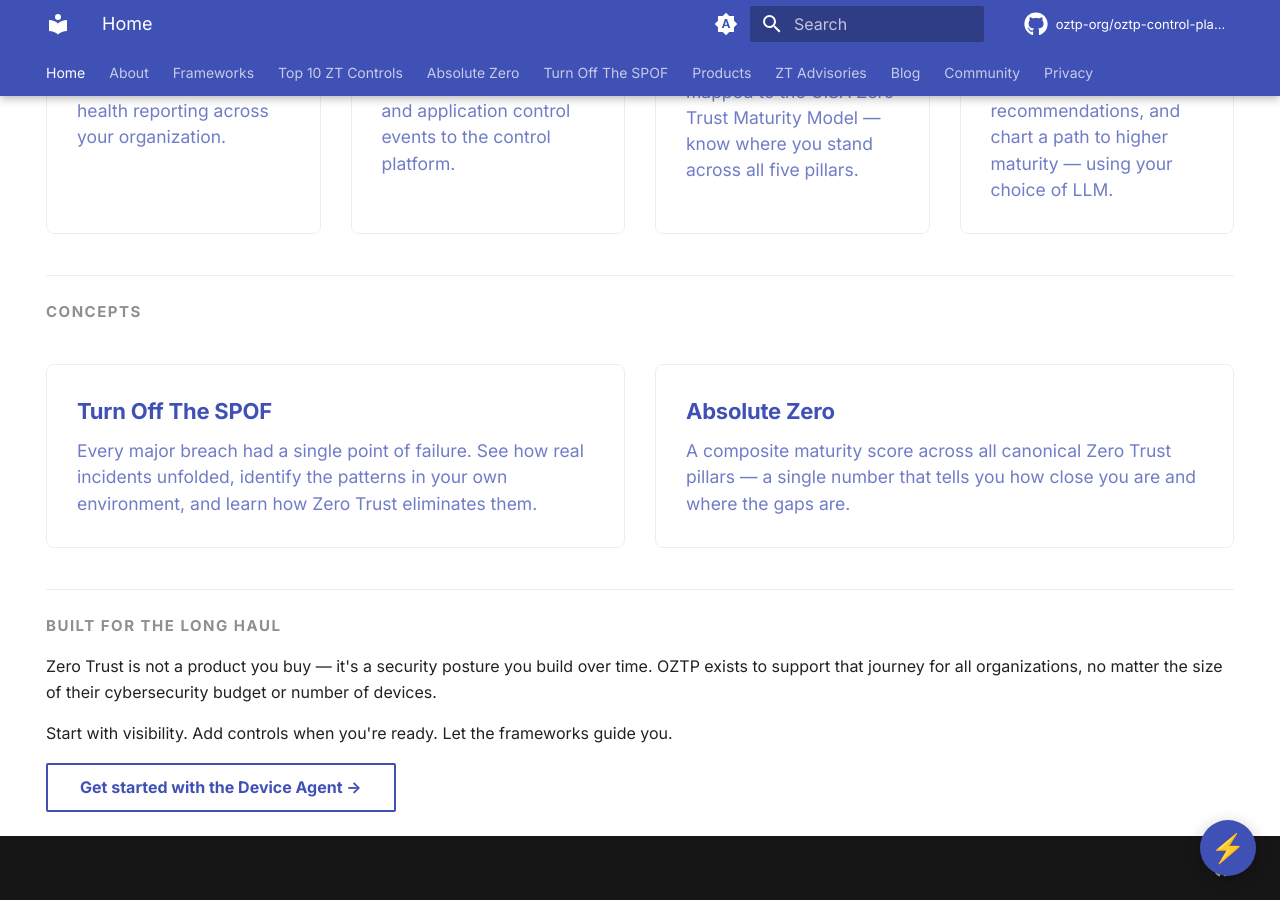
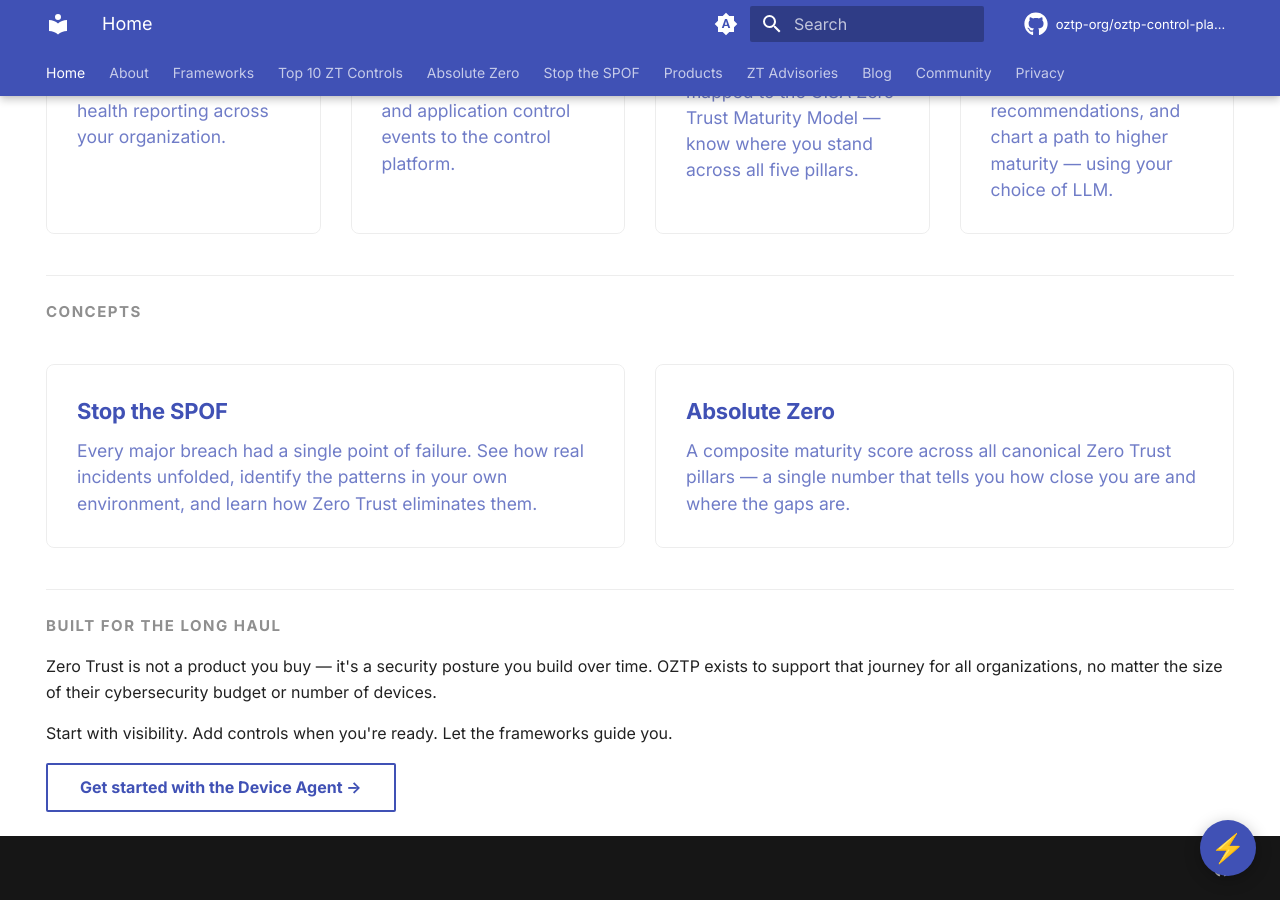
Before and after one commit to oztp-org/oztp-org.github.io, an MkDocs documentation site: the page built from docs/index.md, in a window 1280 px wide and 900 px high, scrolled down 1585 px. Built offline with MkDocs 1.6.1 and Material for MkDocs 9.7.7, drawn with Linux system fonts in a browser that asks for light colours; comment, search, counter and statistics services are not loaded.

Commit message:
Rename "Turn Off The SPOF" to "Stop the SPOF"
Renames page file, updates nav in mkdocs.yml, and updates href/heading in index.md.

Co-Authored-By: Claude Sonnet 4.6 <noreply@anthropic.com>

```diff
--- a/docs/index.md
+++ b/docs/index.md
@@ -83,8 +83,8 @@ hide:
 <p class="section-label">Concepts</p>
 
 <div class="product-grid">
-  <a href="turn-off-the-spof/" class="product-card">
-    <h3>Turn Off The SPOF</h3>
+  <a href="stop-the-spof/" class="product-card">
+    <h3>Stop the SPOF</h3>
     <p>Every major breach had a single point of failure. See how real incidents unfolded, identify the patterns in your own environment, and learn how Zero Trust eliminates them.</p>
   </a>
   <a href="absolute-zero/" class="product-card">
--- a/mkdocs.yml
+++ b/mkdocs.yml
@@ -90,7 +90,7 @@ nav:
   - Frameworks: frameworks.md
   - Top 10 ZT Controls: top10.md
   - Absolute Zero: absolute-zero.md
-  - Turn Off The SPOF: turn-off-the-spof.md
+  - Stop the SPOF: stop-the-spof.md
   - Products:
     - Overview: products/index.md
     - Control Platform: products/control-platform.md
```
Also changed, not shown: docs/stop-the-spof.md (renamed from docs/turn-off-the-spof.md, +1 -1 lines).
